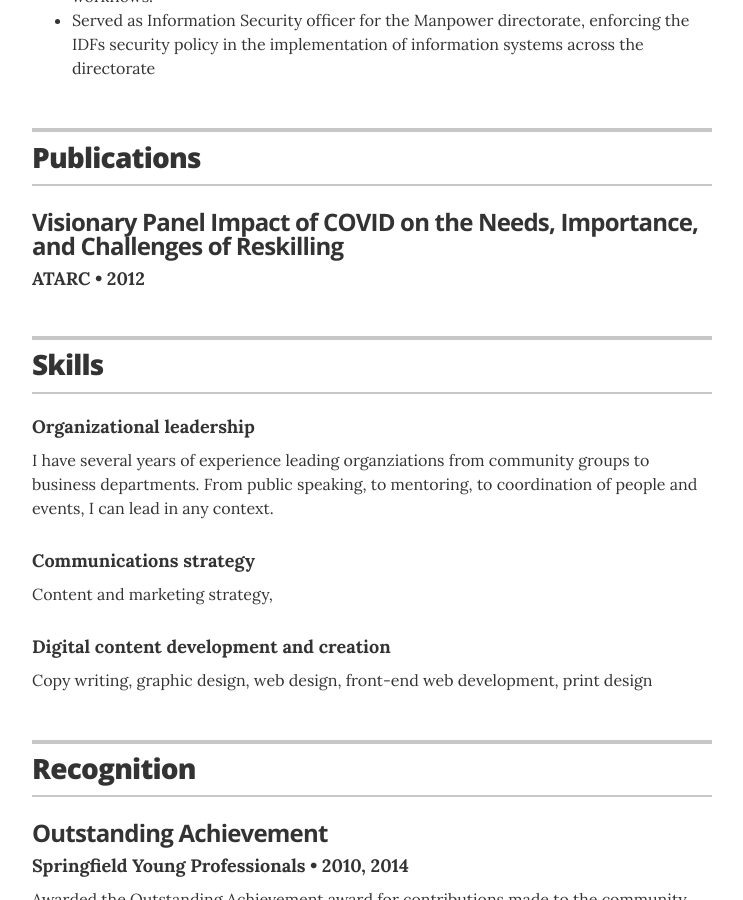
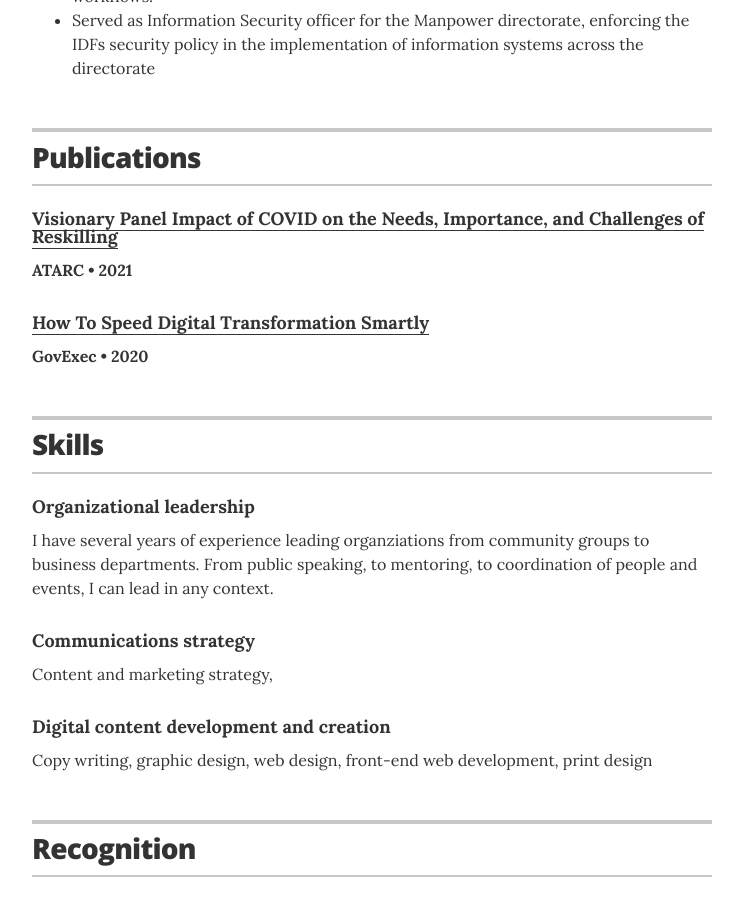
Before and after one commit to inuwashi/inuwashi.github.io, a Jekyll site: the page built from index.html, in a window 1280 px wide and 900 px high, scrolled down 4488 px. Shown: the whole window, without its empty margins (268-1011 px from the left). Built offline with Jekyll 4.4.1, drawn with Linux system fonts in a browser that asks for light colours.

Commit message:
publiction tweeks

```diff
--- a/_data/publications.yml
+++ b/_data/publications.yml
@@ -1,9 +1,16 @@
 # Projects
 # uncomment the urls if you wish to display them, and add your own URL
 
-# jazznotes.io
+# ATARC
 - publication: Visionary Panel Impact of COVID on the Needs, Importance, and Challenges of Reskilling
   publisher: ATARC
-  date: 2012
-  # url: "https://atarc.org/event/reskilling/"
-  # description: Jazz Notes is an open source node/ember app that helps you keep track of your music compositions and new ideas.
+  date: 2021
+  url: "https://atarc.org/"
+  # description: Lorem
+
+# GovExec
+- publication: How To Speed Digital Transformation Smartly
+  publisher: GovExec
+  date: 2020
+  url: "https://www.govexec.com/feature/how-to-speed-digital-transformation-smartly/"
+  # description: Lorem
--- a/_layouts/resume.html
+++ b/_layouts/resume.html
@@ -110,8 +110,8 @@
 
         {% for publication in site.data.publications %}
         <div class="resume-item" itemscope itemprop="alumniOf" itemtype="https://schema.org/PublicationEvent">
-          <h3 class="resume-item-title" itemprop="name">{% if publication.url %}<a href="{{ publication.url }}">{{ publication.publication }}</a>{% else %}{{ publication.publication }}{% endif %}</h3>
-          <h4 class="resume-item-details group" itemprop="description">{{ publication.publisher }} &bull; {{ publication.date }}</h4>
+          <h3 class="resume-item-details" itemprop="name">{% if publication.url %}<a href="{{ publication.url }}">{{ publication.publication }}</a>{% else %}{{ publication.publication }}{% endif %}</h3>
+          <h4 class="resume-item-copy group" itemprop="description">{{ publication.publisher }} &bull; {{ publication.date }}</h4>
           <p class="resume-item-copy">{{ publication.description }}</p>
         </div>
         {% endfor %}
@@ -130,7 +130,7 @@
         {% for project in site.data.projects %}
         <div class="resume-item" itemscope itemtype="http://schema.org/CreativeWork">
           <meta itemprop="creator" content="{{ site.resume_name }}" itemtype="http://schema.org/Person" />
-          <h3 class="resume-item-title" itemprop="name">{% if project.url %}<a href="{{ project.url }}" itemprop="url">{{ project.project }}</a>{% else %}{{ project.project }}{% endif %}</h3>
+          <h3 class="resume-item-details" itemprop="name">{% if project.url %}<a href="{{ project.url }}" itemprop="url">{{ project.project }}</a>{% else %}{{ project.project }}{% endif %}</h3>
           <h4 class="resume-item-details" itemprop="description">{{ project.role }}  &bull; {{ project.duration }}</h4>
           <p class="resume-item-copy">{{ project.description }}</p>
         </div>
```
